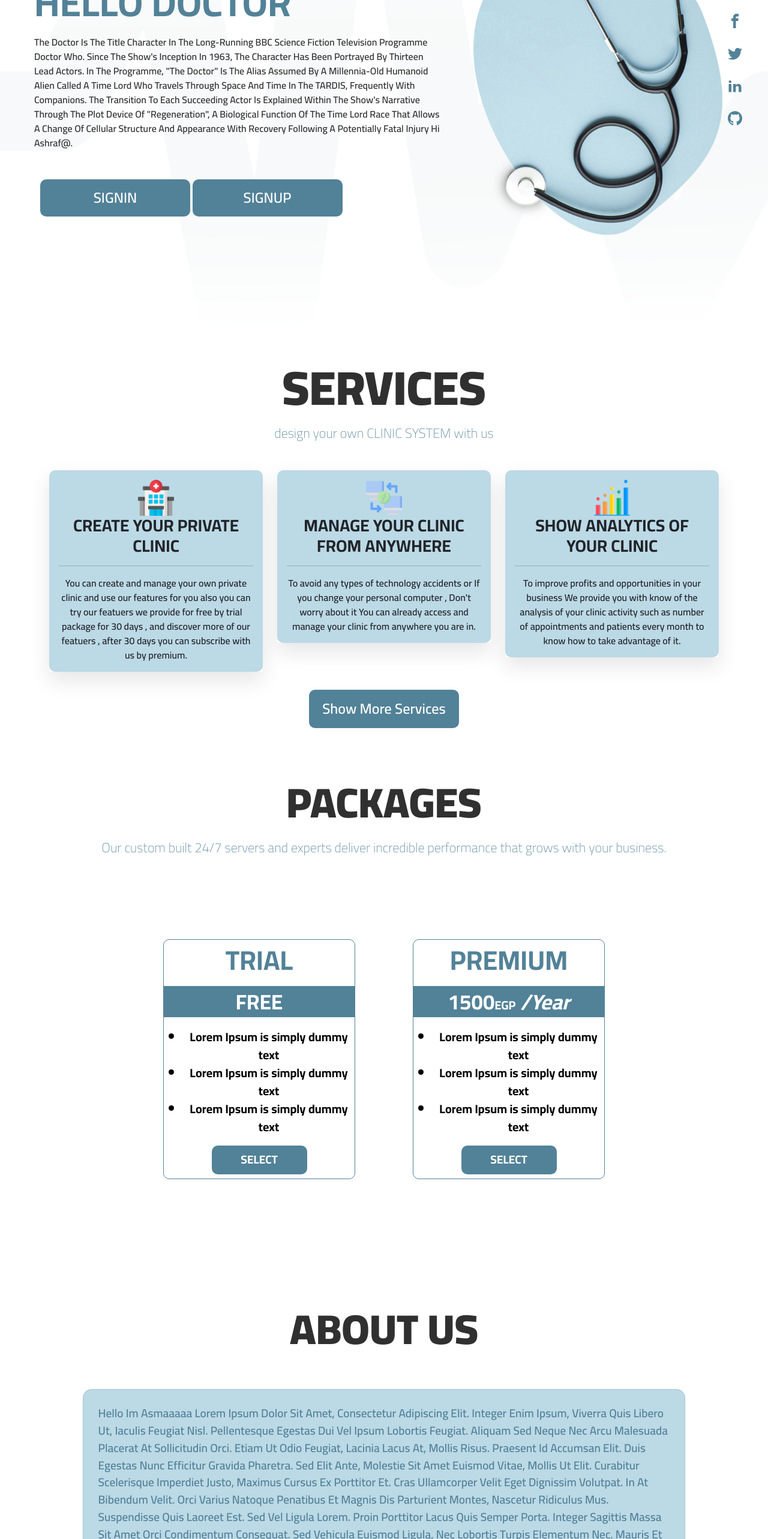
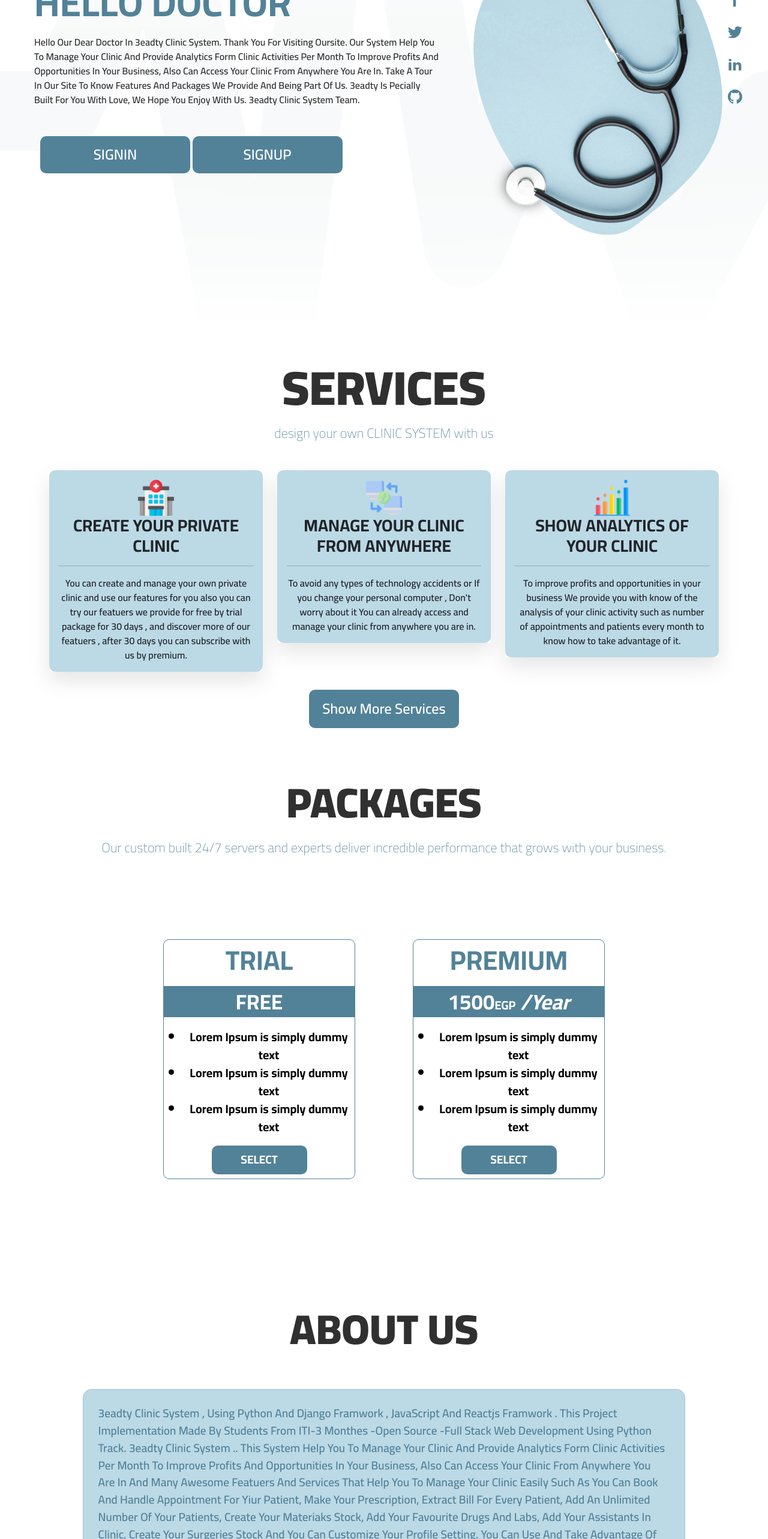
Before and after one commit to a-hassanein/Clinic-System, a React (Create React App) app: page / in a window 1280 px wide. Shown: the part 234-2800 px from the top of the page at 60% size. Built offline with nearby package versions, Linux system fonts and the light colour scheme.

Commit message:
finish home page data

```diff
--- a/src/Components/Home.js
+++ b/src/Components/Home.js
@@ -68,13 +68,11 @@ const Home = ({ logout, isAuthenticated }) => {
               <div className="col-md-7 col-lg-7 col-sm-12 col-xs-12">
                 <div><h1 >Hello Doctor</h1></div>
                 <div>
-                  <p>The Doctor is the title character in the long-running BBC science fiction television programme Doctor Who.
-                    Since the show's inception in 1963, the character has been portrayed by thirteen lead actors.
-                    In the programme, "the Doctor" is the alias assumed by a millennia-old humanoid alien called a Time Lord
-                    who travels through space and time in the TARDIS, frequently with companions.
-                    The transition to each succeeding actor is explained within the show's narrative through the plot device of "regeneration",
-                    a biological function of the Time Lord race that allows a change of cellular structure and appearance with recovery following
-                    a potentially fatal injury Hi Ashraf@.</p>
+                  <p>Hello our dear Doctor in 3eadty Clinic System. thank you for visiting oursite.
+Our system help you to manage your clinic and provide analytics form clinic activities per month To improve profits and opportunities in your business, also can access your clinic from anywhere you are in.
+Take a tour in our site to know features and packages we provide and being part of us.
+3eadty is pecially built for you with love, We hope you enjoy with us.
+3eadty Clinic System Team.</p>
                 </div>
                 <br />
 
--- a/src/Components/footer.js
+++ b/src/Components/footer.js
@@ -10,7 +10,7 @@ function Footer() {
             <div className="py-5">
             <img src={require('../Images/logo4.png')} alt="..logo" style={{width: "100%" , height:"100%" , maxWidth:"300px" ,marginLeft:"25px" }} />
             <div className="col-lg-6 mx-auto" >
-                <p className="fs-5 mb-4 text-white">Lorem ipsum dolor sit amet consectetur adipisicing elit. Ducimus necessitatibus corporis ex minima exercitationem labore obcaecati, magni consequuntur perspiciatis quis alias molestiae aliquam, soluta enim provident unde, eveniet voluptate. Error?</p>
+                <p className="fs-5 mb-4 text-white"> 3eadty Clinic System , Using Python And Django Framwork , JavaScript And Reactjs Framwork . This Project Implementation Made By Students From ITI-3 Monthes -Open Source -Full Stack Web Development Using Python Track. thank you for visiting our site </p>
                 {/* <Link to={"/home"} className="btn text-center" id={"dashbordBtn"}>Dashbord</Link> */}
             </div>
             </div>
--- a/src/Pages/About.js
+++ b/src/Pages/About.js
@@ -20,11 +20,9 @@ function About() {
             <div className='row ' >
                 <div className='col-12'  >
                     <div className='AboutContent'>
-                    <p> hello im asmaaaaa Lorem ipsum dolor sit amet, consectetur adipiscing elit. Integer enim ipsum, viverra quis libero ut, iaculis feugiat nisl. Pellentesque egestas dui vel ipsum lobortis feugiat. Aliquam sed neque nec arcu malesuada placerat at sollicitudin orci. Etiam ut odio feugiat, lacinia lacus at, mollis risus. Praesent id accumsan elit. Duis egestas nunc efficitur gravida pharetra. Sed elit ante, molestie sit amet euismod vitae, mollis ut elit. Curabitur scelerisque imperdiet justo, maximus cursus ex porttitor et. Cras ullamcorper velit eget dignissim volutpat. In at bibendum velit. Orci varius natoque penatibus et magnis dis parturient montes, nascetur ridiculus mus. Suspendisse quis laoreet est. Sed vel ligula lorem.
-                    Proin porttitor lacus quis semper porta. Integer sagittis massa sit amet orci condimentum consequat. Sed vehicula euismod ligula, nec lobortis turpis elementum nec. Mauris et lobortis odio, vitae porttitor risus. Donec vitae lacinia arcu. Fusce efficitur fermentum justo a consequat. Praesent a malesuada lorem. Etiam arcu diam, luctus in tortor in, convallis fringilla dolor. Aenean ut maximus nibh. Pellentesque viverra tortor sed eleifend pulvinar. Praesent rutrum nulla est, ultricies bibendum ex lobortis at. Morbi felis eros, egestas vitae iaculis sit amet, laoreet eget purus. Cras varius molestie tempus. Nullam mi enim, fermentum a eros a, porttitor sodales eros.
-                    Pellentesque nec neque id tellus scelerisque aliquam eu sed libero. Integer malesuada aliquet pretium. Vestibulum ante ipsum primis in faucibus orci luctus et ultrices posuere cubilia curae; Donec rhoncus sem vitae velit scelerisque consequat. Fusce condimentum malesuada lacus ac viverra. Pellentesque volutpat ante nunc, ac suscipit sem faucibus ac. Pellentesque scelerisque faucibus tellus.
-                    Etiam venenatis odio non erat faucibus efficitur. Etiam a sem non leo commodo dignissim vel pellentesque lorem. Nam congue lacus risus, ut scelerisque odio aliquam vitae. Suspendisse consequat lorem et tincidunt lacinia. Quisque non ornare nulla. Nullam nec diam vitae elit faucibus mattis. Curabitur convallis in eros vel condimentum.
-                    Nullam molestie metus at magna mattis, ac fringilla odio mattis. Praesent id ornare lorem. Etiam tincidunt a erat non auctor. Duis rhoncus, massa nec porta porta, lectus lacus interdum sapien, et porta lorem quam non sem. Donec interdum consectetur ex. Aenean et mauris aliquam, lacinia diam in, eleifend quam. Vestibulum vestibulum enim lectus, blandit pulvinar mauris porttitor a.</p>
+                    <p>3eadty clinic system , using Python and Django framwork , javaScript and reactjs framwork . This project implementation made by students from ITI-3 monthes -open source -full stack web development using python track. 3eadty clinic system .. this system help you to manage your clinic and provide analytics form clinic activities per month To improve profits and opportunities in your business, also can access your clinic from anywhere you are in and many awesome featuers and services that help you to manage your clinic easily such as you can book and handle appointment for yiur patient, make your prescription, extract bill for every patient, add an unlimited number of your patients, create your materiaks stock, add your favourite drugs and labs, add your assistants in clinic, create your surgeries stock and you can customize your profile setting. You can use and take advantage of all this features with trail package for 30 days.
+thank you for visiting our site.
+</p>
                     </div>
                 </div>
             </div>
--- a/src/Pages/ContactUs.js
+++ b/src/Pages/ContactUs.js
@@ -72,7 +72,8 @@ return(
             <div className="row text-center contactinfo2" >
                     <div className="col-lg-4 contactinfodiv">
                         <span className="icon" ><HiMail/></span>
-                        <p className="contactway">eadty.clinic@gmail.com</p>
+                        <p className="contactway">
+myclinicapp79@gmail.com</p>
                     </div>
                     <div className="col-lg-4 contactinfodiv">
                         <span className="icon"><BsFillTelephoneFill/></span>
```
